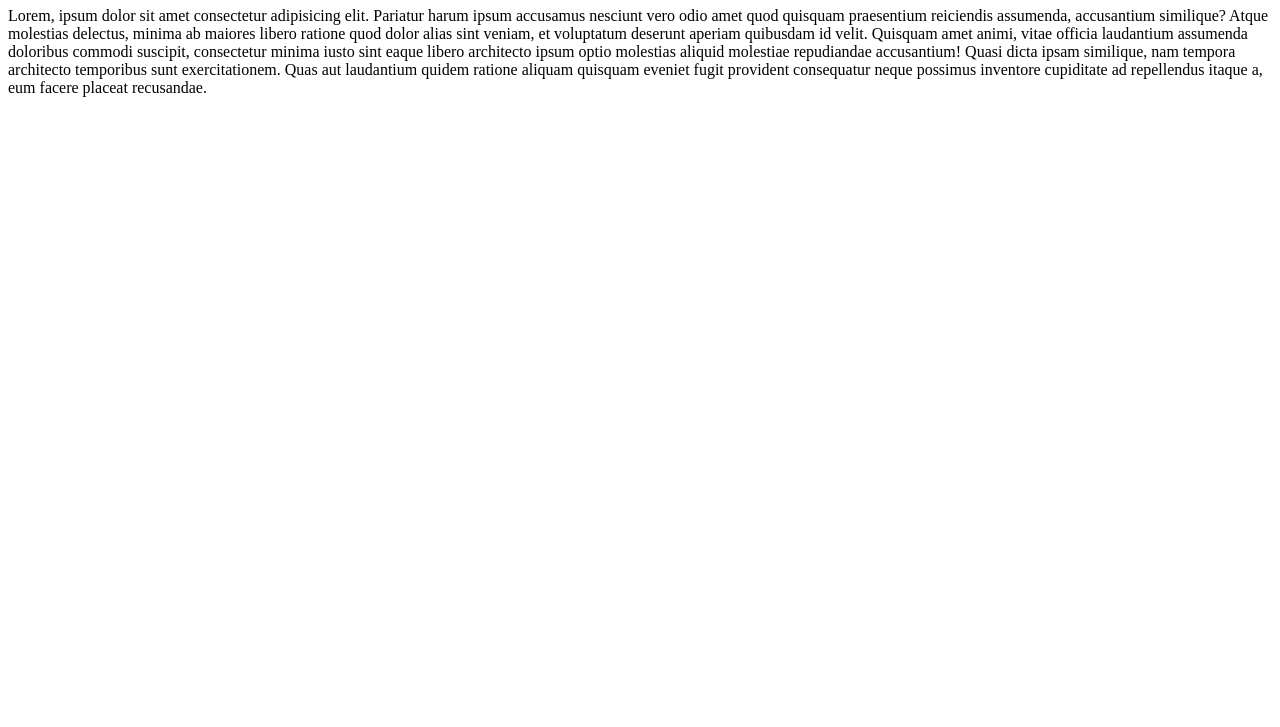
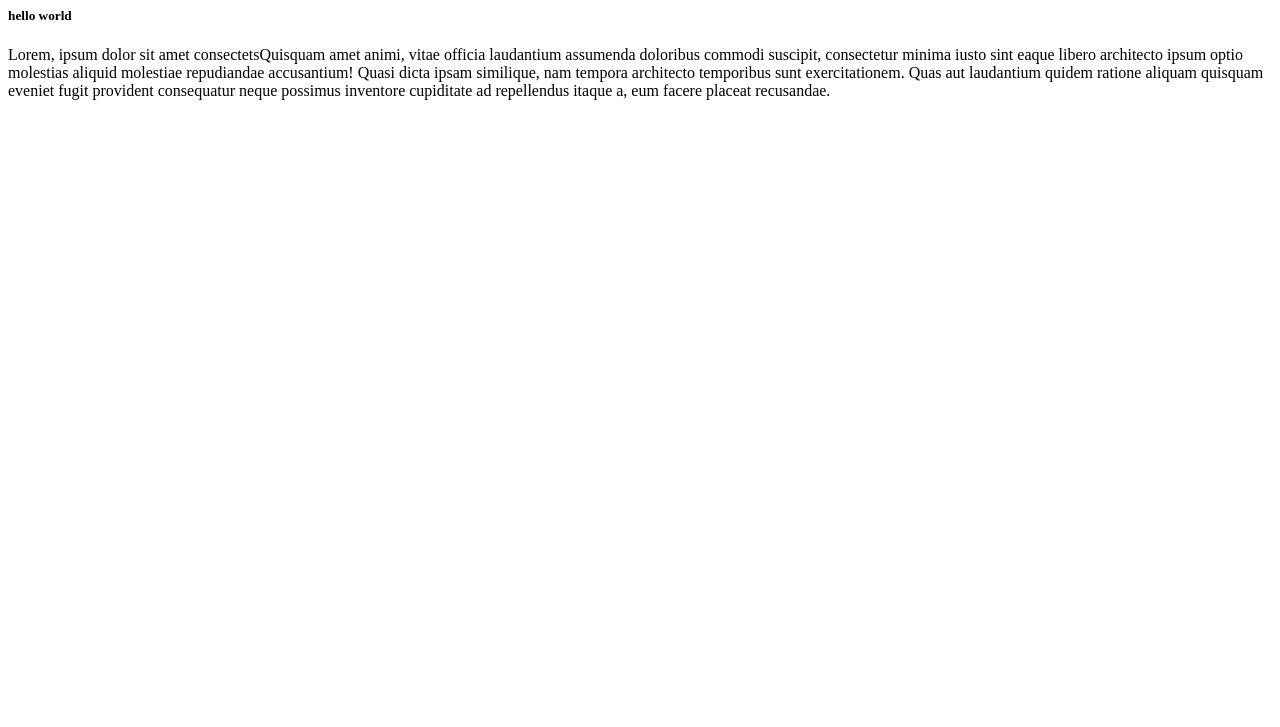
Before and after one commit to aan2004/new-repo, a plain HTML site: page new-repo/index.html in a window 1280 px wide. Shown: the part 73-800 px from the top of the page. Drawn offline with Linux system fonts and the light colour scheme.

Commit message:
Update index.html

```diff
--- a/new-repo/index.html
+++ b/new-repo/index.html
@@ -7,6 +7,7 @@
 </head>
 <body>
     <h1>Noman vai</h1>
-    <p>Lorem, ipsum dolor sit amet consectetur adipisicing elit. Pariatur harum ipsum accusamus nesciunt vero odio amet quod quisquam praesentium reiciendis assumenda, accusantium similique? Atque molestias delectus, minima ab maiores libero ratione quod dolor alias sint veniam, et voluptatum deserunt aperiam quibusdam id velit. Quisquam amet animi, vitae officia laudantium assumenda doloribus commodi suscipit, consectetur minima iusto sint eaque libero architecto ipsum optio molestias aliquid molestiae repudiandae accusantium! Quasi dicta ipsam similique, nam tempora architecto temporibus sunt exercitationem. Quas aut laudantium quidem ratione aliquam quisquam eveniet fugit provident consequatur neque possimus inventore cupiditate ad repellendus itaque a, eum facere placeat recusandae.</p>
+   <h5>hello world</h5>
+    <p>Lorem, ipsum dolor sit amet consectetsQuisquam amet animi, vitae officia laudantium assumenda doloribus commodi suscipit, consectetur minima iusto sint eaque libero architecto ipsum optio molestias aliquid molestiae repudiandae accusantium! Quasi dicta ipsam similique, nam tempora architecto temporibus sunt exercitationem. Quas aut laudantium quidem ratione aliquam quisquam eveniet fugit provident consequatur neque possimus inventore cupiditate ad repellendus itaque a, eum facere placeat recusandae.</p>
 </body>
 </html>
```
